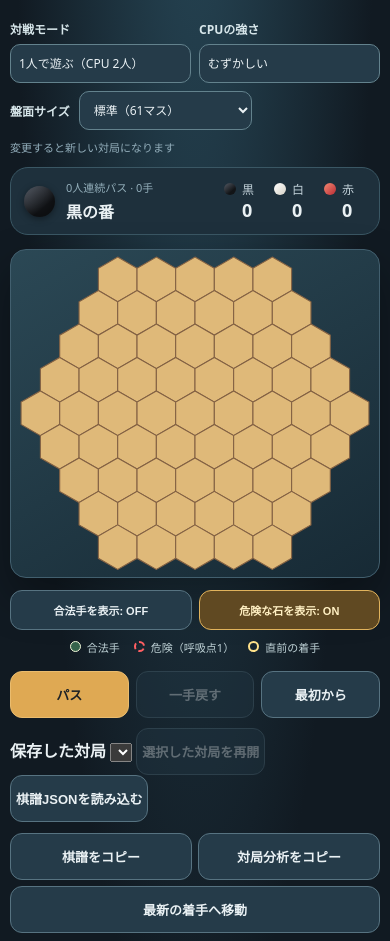
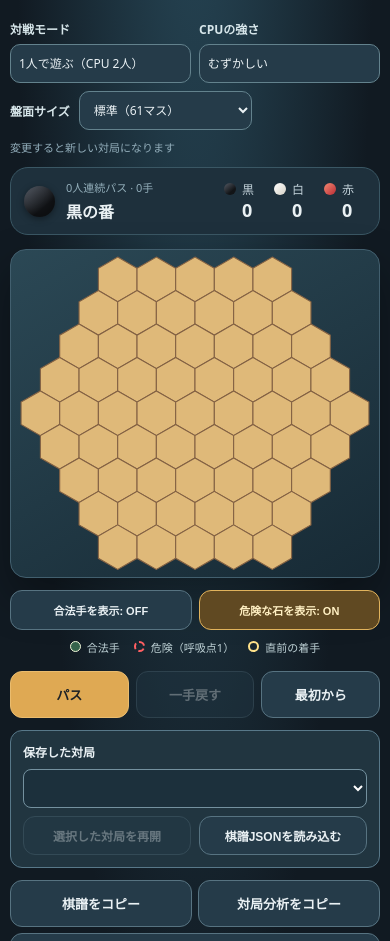
Before and after one commit to nao70161994/three-color-go, a website with bundled scripts: page index.html in a window 390 px wide. Shown: the part 118-1059 px from the top of the page. Built offline with nearby package versions, Linux system fonts and the light colour scheme.

Commit message:
feat(pwa): installable PNG icons, worker offline cache and mobile archive controls

```diff
--- a/src/style.css
+++ b/src/style.css
@@ -113,3 +113,9 @@ footer{text-align:center;font-size:11px;color:#7293a4;margin-top:22px}
 .hintSelected{fill:none;stroke:#ffce52;stroke-width:4;stroke-dasharray:4 3;pointer-events:none}
 .board{touch-action:pan-x pan-y}
 @media(max-width:500px){.onlineActions button,.studyActions button{min-width:calc(50% - 5px)}.onlinePanel{padding:10px}.studyActions{gap:6px}}
+
+.savedMatches{display:flex;gap:8px;align-items:center;flex-wrap:wrap;padding:12px;margin:12px 0;border:1px solid #587889;border-radius:12px;background:#213540;font-size:12px}
+.savedMatches select{background:#1c303c;color:#fff;border:1px solid #74919f;border-radius:8px;padding:10px;min-width:140px;max-width:100%}
+.savedMatches button{flex:0 1 auto;padding:10px;font-size:12px}
+.onlineActions button[hidden],.savedMatches input[hidden]{display:none}
+@media(max-width:500px){.savedMatches select{width:100%}.savedMatches button{flex:1 1 45%}}
```
